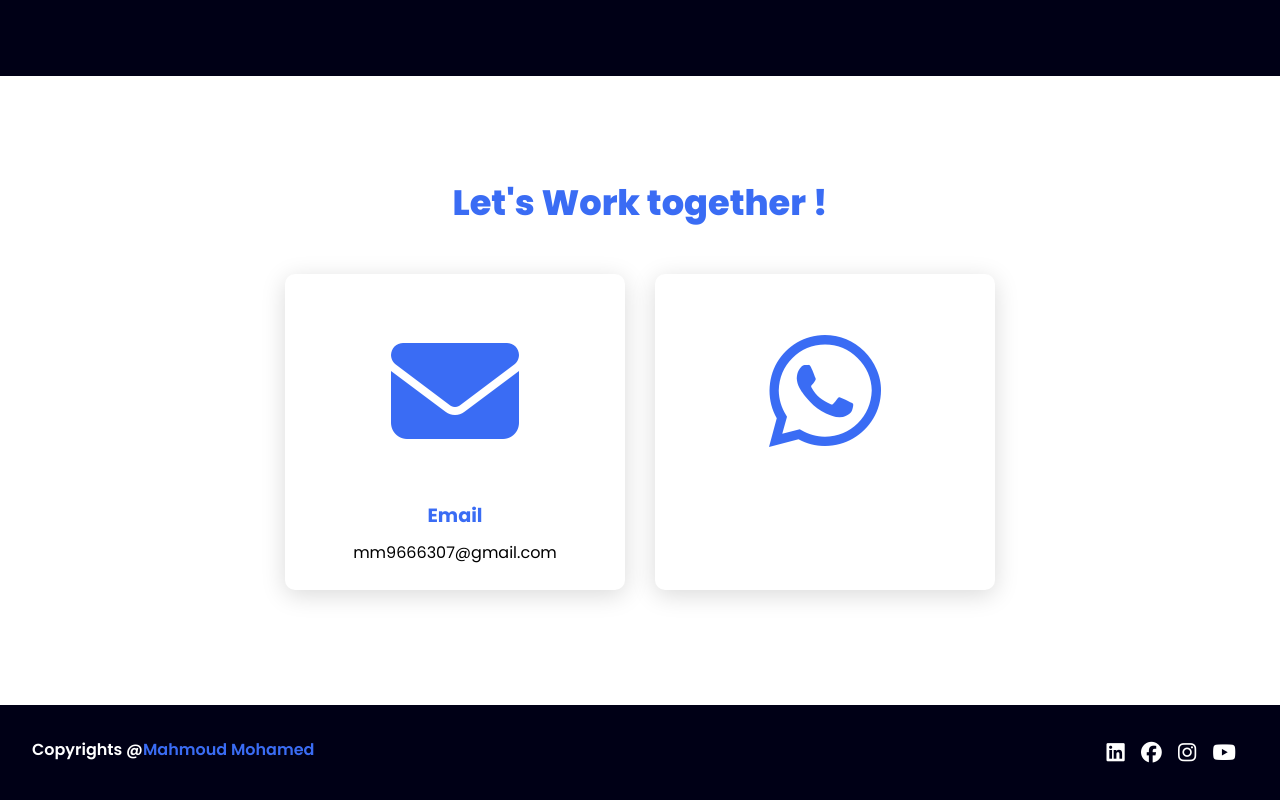
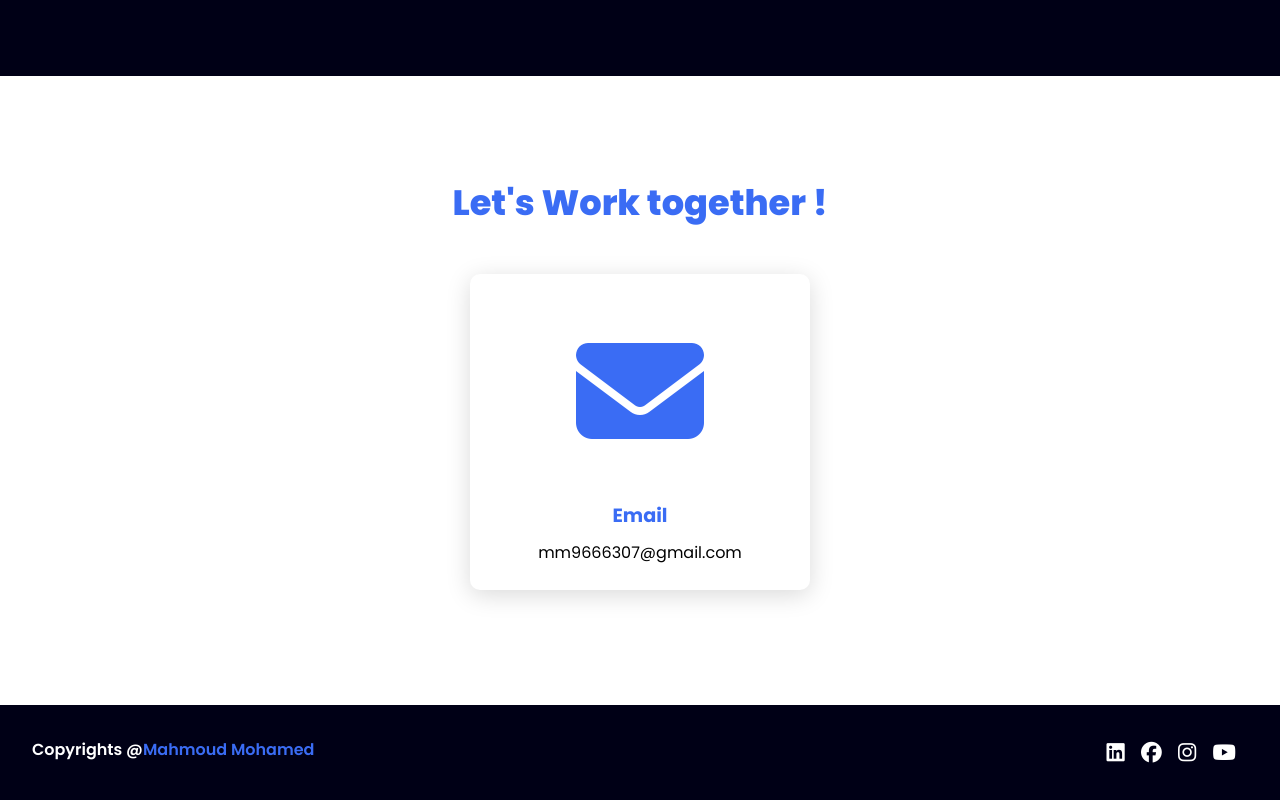
Before and after one commit to mahmoudgamingx/mahmoud-web-site, a plain HTML site: page index.html in a window 1280 px wide. Shown: the part 2712-3512 px from the top of the page. Drawn offline with Linux system fonts and the light colour scheme.

Commit message:
index.html

```diff
--- a/index.html
+++ b/index.html
@@ -121,10 +121,6 @@
                 <p>mm9666307@gmail.com</p>
             </div>
             </div>
-            <div class="card">
-            <div class="icon">
-                <i class="fa-brands fa-whatsapp"></i>
-            </div>
         </div>
       </div>
     </section>
```
